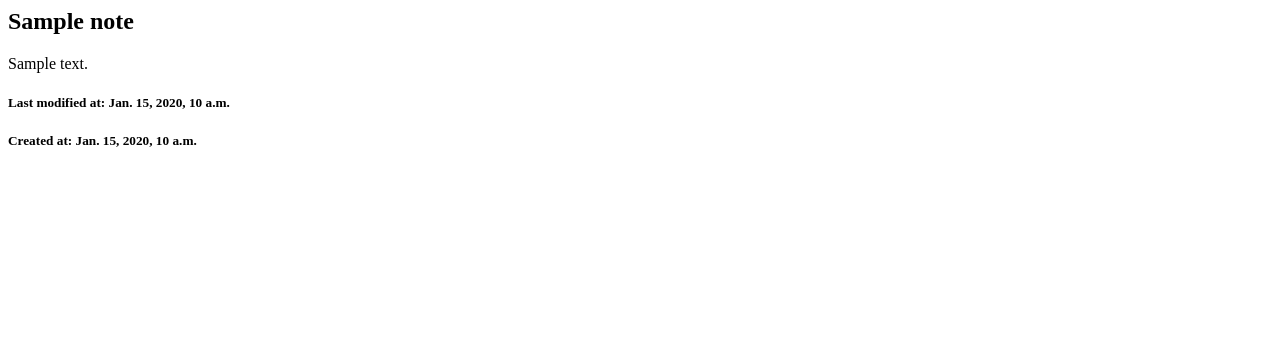
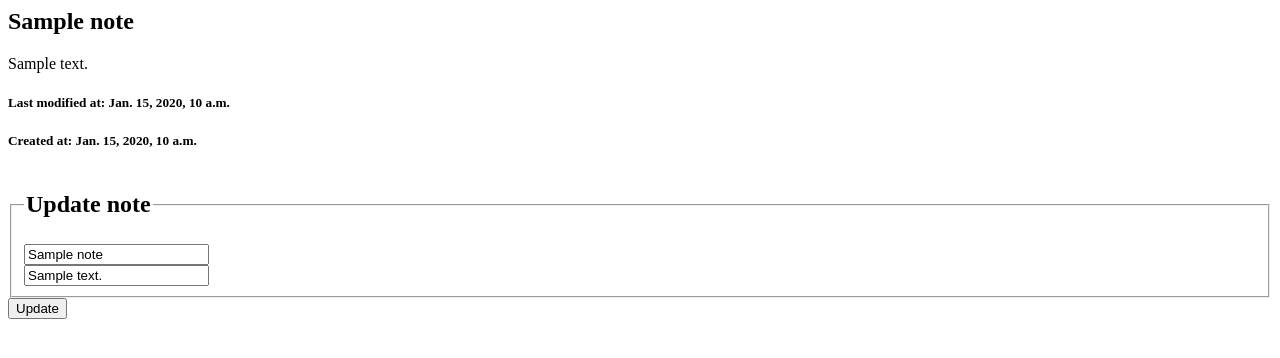
Before and after one commit to ronaldrpc/my-notes, a Django app: page /notes/1/ in a window 1280 px wide. Shown: the top 358 px of the page. Run offline with Django 5.2, Linux system fonts and the light colour scheme; tables that the repository leaves empty hold one stand-in row (values such as "Sample post").

Commit message:
feat(Notes): add 'minimal' update view

```diff
--- a/notes/templates/notes/detail.html
+++ b/notes/templates/notes/detail.html
@@ -2,3 +2,16 @@
 <p>{{ note.description }}</p>
 <h5>Last modified at: {{ note.last_modified_date }}</h5>
 <h5>Created at: {{ note.create_date }}</h5>
+
+<form action="{% url 'notes:update' note.id %}" method="post">
+{% csrf_token %}
+<fieldset>
+    <legend><h2>Update note</h2></legend>
+    {% if error_message %}
+        <p><strong>{{ error_message }}</strong></p>
+    {% endif %}
+    <input type="text" name="title" id="title" value="{{ note.title }}"><br>
+    <input type="textarea" name="description" id="description" value="{{ note.description }}"><br>
+</fieldset>
+<input type="submit" value="Update">
+</form>
--- a/notes/templates/notes/index.html
+++ b/notes/templates/notes/index.html
@@ -1,5 +1,5 @@
 {% if notes %}
-    <h1>Notas</h1>
+    <h1>Notes</h1>
     <ul>
         {% for note in notes %}
             <li>
--- a/notes/urls.py
+++ b/notes/urls.py
@@ -5,4 +5,5 @@ app_name = 'notes'
 urlpatterns = [
     path('', views.home, name="index"),
     path('<int:note_id>/', views.detail, name="detail"),
+    path('<int:note_id>/update/', views.update, name="update"),
 ]
--- a/notes/views.py
+++ b/notes/views.py
@@ -1,4 +1,6 @@
+from django.http import HttpResponseRedirect
 from django.shortcuts import get_object_or_404, render
+from django.urls import reverse
 from .models import Note
 
 # Create your views here.
@@ -11,3 +13,10 @@ def home(request):
 def detail(request, note_id):
     note = get_object_or_404(Note, pk=note_id)
     return render(request, 'notes/detail.html', {'note': note})
+
+def update(request, note_id):
+    note = get_object_or_404(Note, pk=note_id)
+    note.title = request.POST.get('title') or note.title
+    note.description = request.POST.get('description') or note.description
+    note.save()
+    return HttpResponseRedirect(reverse('notes:detail', args=(note.id,)))
```
